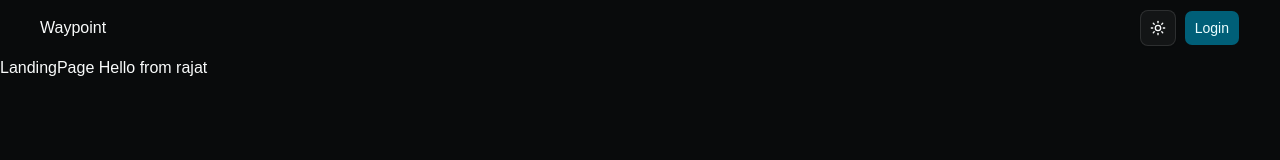
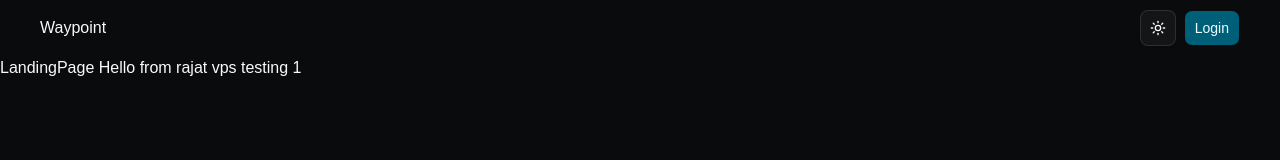
Before and after one commit to Abhinav-not-found/waypoint, a React (Vite) app in the folder client/: page / in a window 1280 px wide. Shown: the top 160 px of the page. Built offline with nearby package versions, Linux system fonts and the light colour scheme; no server answers.

Commit message:
testing vps automated deployment

```diff
--- a/client/src/features/marketing/ui/page/LandingPage.tsx
+++ b/client/src/features/marketing/ui/page/LandingPage.tsx
@@ -6,6 +6,7 @@ const LandingPage = () => {
       <Navbar />
       LandingPage
       Hello from rajat
+      vps testing 1
     </main>
   )
 }
```
